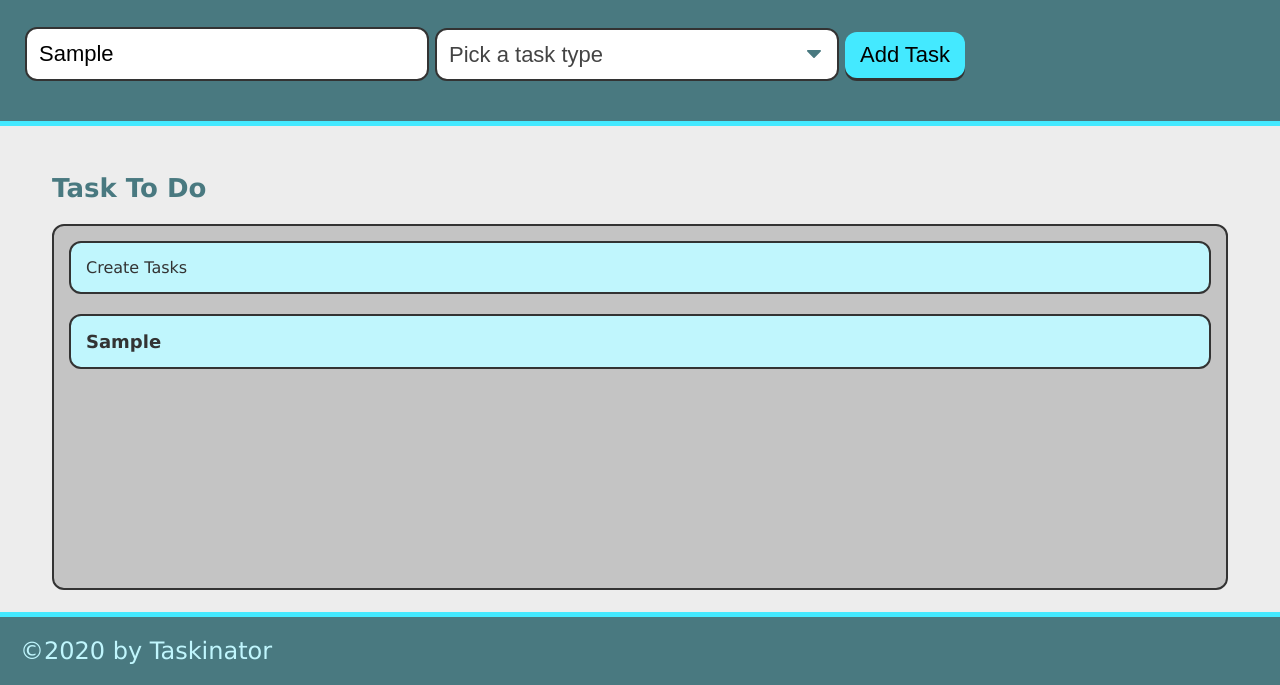
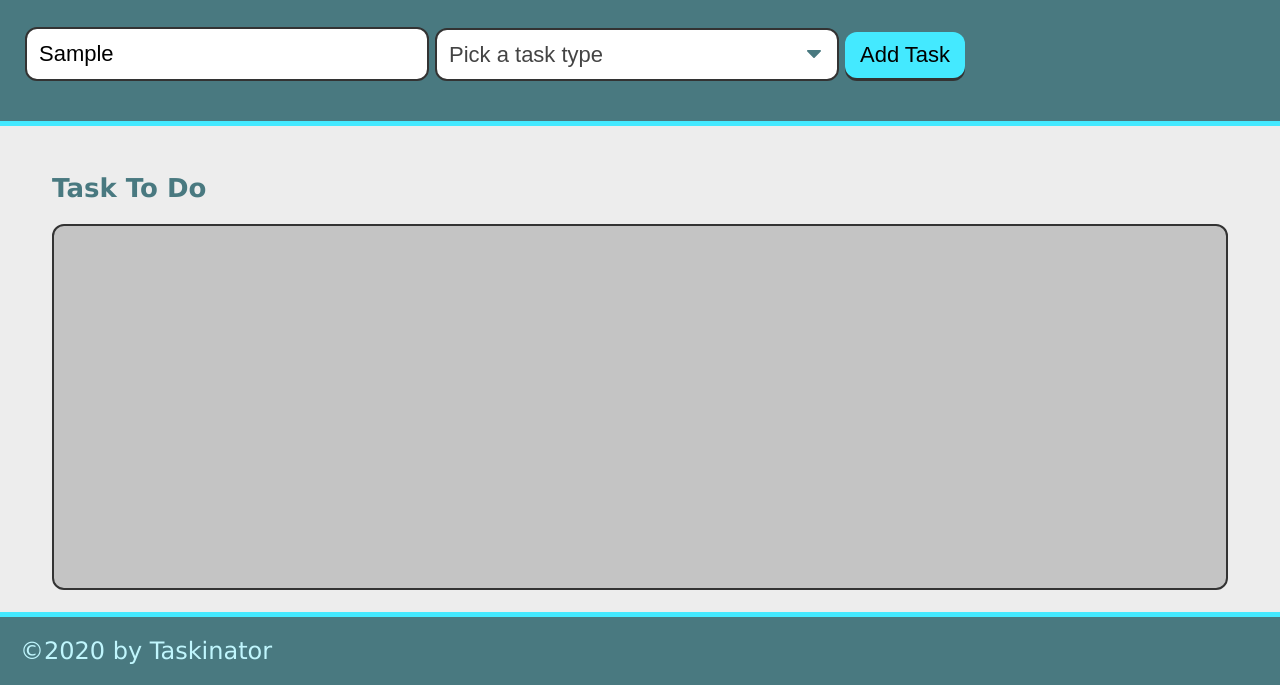
Before and after one commit to pciongoli/taskinator, a plain HTML site: page index.html in a window 1280 px wide. Both pictures are taken after typing "Sample" into the empty fields and a click on the button "Add Task". Shown: the part 115-800 px from the top of the page. Drawn offline with Linux system fonts and the light colour scheme.

Commit message:
complete form

```diff
--- a/assets/js/script.js
+++ b/assets/js/script.js
@@ -6,6 +6,13 @@ var taskFormHandler = function(event) {
   var taskNameInput = document.querySelector("input[name='task-name']").value;
   var taskTypeInput = document.querySelector("select[name='task-type']").value;
 
+  // check if input values are empty strings
+  if (!taskNameInput || !taskTypeInput) {
+    alert("You need to fill out the task form!");
+    return false;
+  }
+
+  formEl.reset();
   // package up data as an object
   var taskDataObj = {
       name: taskNameInput,
--- a/index.html
+++ b/index.html
@@ -40,7 +40,6 @@
                 Task To Do
             </h2>
             <ul class="task-list" id="tasks-to-do">
-                <li class="task-item">Create Tasks</li>
             </ul>
         </section>
     </main>
```
